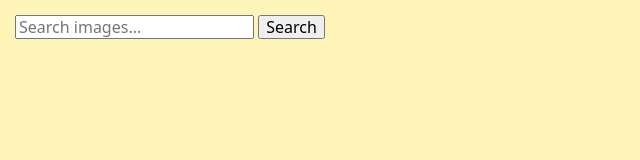
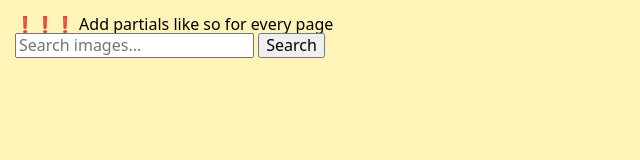
Before and after one commit to DyshliukAnna/goit-js-hw-11, a website built with Parcel: page src/index.html in a window 1280 px wide. Shown: the whole page, without its empty margins (0-640 px from the left). Built offline with nearby package versions, Linux system fonts and the light colour scheme; what simplelightbox would draw is missing.

Commit message:
Update index.html

```diff
--- a/src/index.html
+++ b/src/index.html
@@ -8,7 +8,7 @@
     <script type="module" src="./index.js"></script>
   </head>
   <body>
-    <!-- ❗️❗️❗️ Add partials like so for every page -->
+    ❗️❗️❗️ Add partials like so for every page
     <include src="./partials/form.html"></include>
     <script src="./index.js" type="module"></script>
   </body>
```
